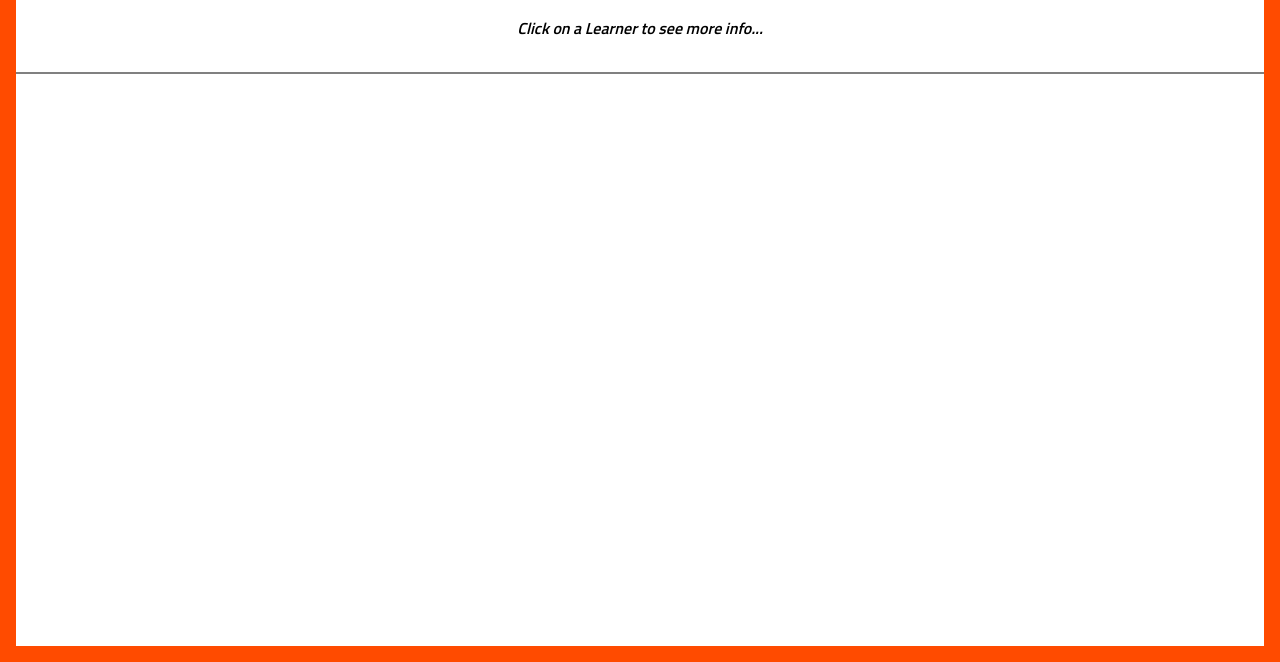
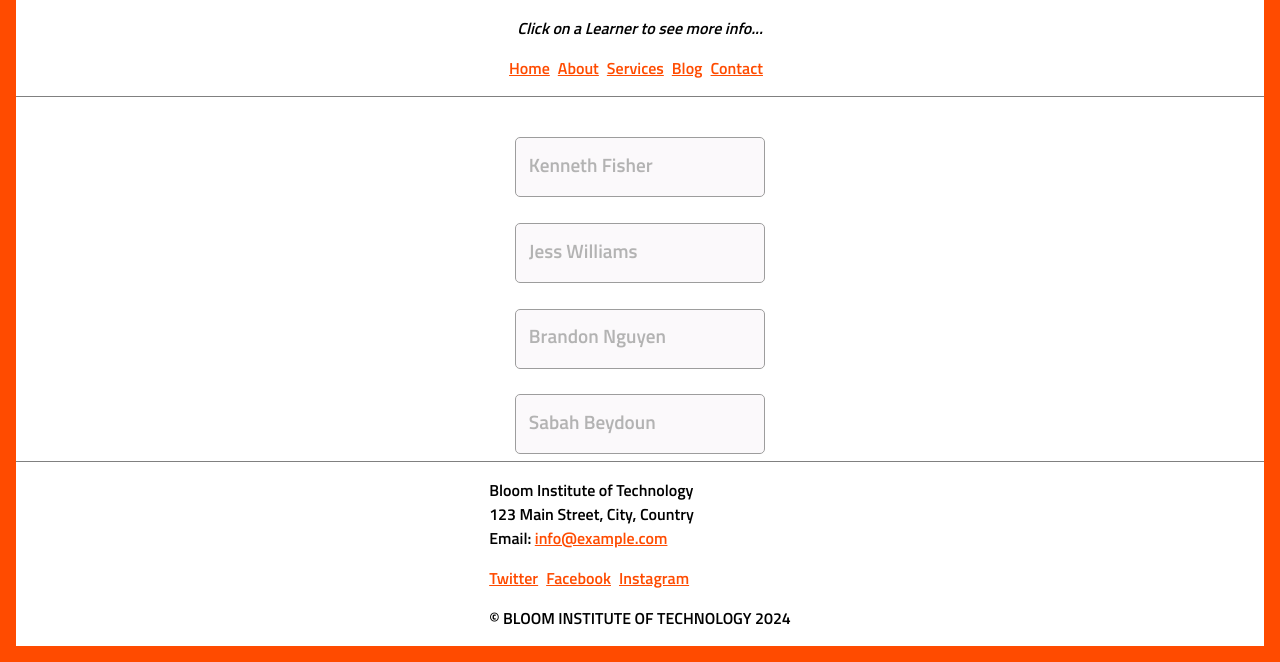
Before and after one commit to bloominstituteoftechnology/module-project-building-components-Herbie216, a website: page frontend/index.html in a window 1280 px wide. Shown: the part 138-800 px from the top of the page. Drawn offline with Linux system fonts and the light colour scheme.

Commit message:
All Test Passing

```diff
--- a/frontend/index.html
+++ b/frontend/index.html
@@ -8,7 +8,7 @@
 
 <head>
   <meta charset="UTF-8">
-  <title>Sprint 5 Module 1 Project</title>
+  <title>Sprint 5 Module 1 Project!</title>
   <link rel="stylesheet" href="reset.css">
   <link rel="stylesheet" href="styles.css">
   <script defer src="index.js"></script>
--- a/frontend/index.js
+++ b/frontend/index.js
@@ -4,7 +4,15 @@ function moduleProject3() {
   //test
   function buildNav(links) {
     //  ✨ do your magic here
-    return document.createElement('nav')
+    const container = document.createElement("nav");
+    links.forEach(link => {
+      let a = document.createElement("a");
+      a.href = link.href;
+      a.textContent = link.textContent;
+      a.title = link.title;
+      container.appendChild(a);
+    });
+    return container;
   }
 
   // ❗ DOM creation using your `buildNav` component (do not change):
@@ -20,6 +28,28 @@ function moduleProject3() {
 
   function buildLearnerCard(learner, languages) {
     //  ✨ do your magic here
+    const card = document.createElement("div");
+    card.classList.add("learner-card");
+    const nameP = document.createElement("p");
+    nameP.textContent = learner.fullName;
+    const idP = document.createElement("p");
+    idP.textContent = `Learner ID: ${learner.id}`;
+    const dobP = document.createElement("p");
+    dobP.textContent = `Date of Birth: ${learner.dateOfBirth}`;
+    const favLanguageP = document.createElement("p");
+    const favLanguage = languages.find(lang => lang.id === learner.favLanguage)
+    favLanguageP.textContent = `Favorite Language: ${favLanguage.name}`;
+    [nameP, idP, dobP, favLanguageP].forEach(p => {
+      card.appendChild(p);
+    });
+    card.addEventListener("click", e => {
+      document.querySelectorAll(".learner-card").forEach(card => {
+        card.classList.remove("active");
+      });
+      card.classList.add("active");
+    });
+
+    return card;
   }
 
   {
@@ -40,13 +70,47 @@ function moduleProject3() {
       { id: 17, fullName: 'Daniel Castillo', dateOfBirth: '1995-11-05', favLanguage: 12 }
     ]
     //  ✨ do your magic here
+    learners.forEach(learner => {
+      const learnerCard = buildLearnerCard(learner, languages);
+      document.querySelector("section").appendChild(learnerCard);
+    })
   }
 
   // 👉 TASK 3 - Write a `buildFooter` component that returns a footer
 
   function buildFooter(footerData) {
     //  ✨ do your magic here
-    return document.createElement('footer')
+    const footer = document.createElement('footer');
+    let companyInfoDiv = document.createElement("div");
+    companyInfoDiv.classList.add("company-info");
+    let companyNameP = document.createElement("p");
+    companyNameP.classList.add("company-name");
+    companyNameP.textContent = footerData.companyName;
+    let addressP = document.createElement("p");
+    addressP.classList.add("address");
+    addressP.textContent = footerData.address;
+    let contactEmailP = document.createElement("p");
+    contactEmailP.classList.add("contact-email");
+    contactEmailP.innerHTML = `Email: <a href="mailto:${footerData.contactEmail}"> ${footerData.contactEmail}</a>`;
+    let socialMediaDiv = document.createElement("div");
+    socialMediaDiv.classList.add("social-media");
+    for (let social in footerData.socialMedia){
+      let socialMediaLnk = document.createElement("a");
+      socialMediaLnk.href = footerData.socialMedia[social];
+      socialMediaLnk.textContent = social.charAt(0).toUpperCase() + social.slice(1);
+      socialMediaDiv.appendChild(socialMediaLnk);
+    }
+    let currentYear = new Date().getFullYear();
+    let copyright = document.createElement("div");
+    copyright.textContent = `© ${footerData.companyName.toUpperCase()} ${currentYear}`
+
+    companyInfoDiv.appendChild(companyNameP);
+    companyInfoDiv.appendChild(addressP);
+    companyInfoDiv.appendChild(contactEmailP);
+    footer.appendChild(companyInfoDiv);
+    footer.appendChild(socialMediaDiv);
+    footer.appendChild(copyright);
+    return footer;
   }
 
   // ❗ DOM creation using your `buildFooter` component (do not change):
@@ -64,6 +128,12 @@ function moduleProject3() {
   // 👉 TASK 4 - Clicking on the section should deactivate the active card
 
   //  ✨ do your magic here
+  document.addEventListener("click", e => {
+    if (e.target === document.querySelector("section")){
+      const learners = document.querySelectorAll(".learner-card");
+      learners.forEach(card => card.classList.remove("active"))
+    }
+  })
 }
 
 // ❗ DO NOT CHANGE THIS CODE
```
